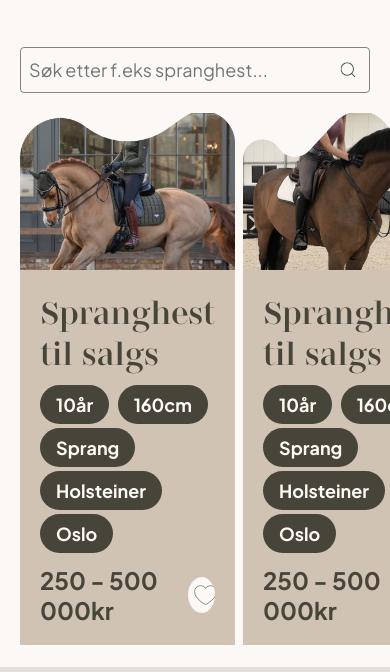
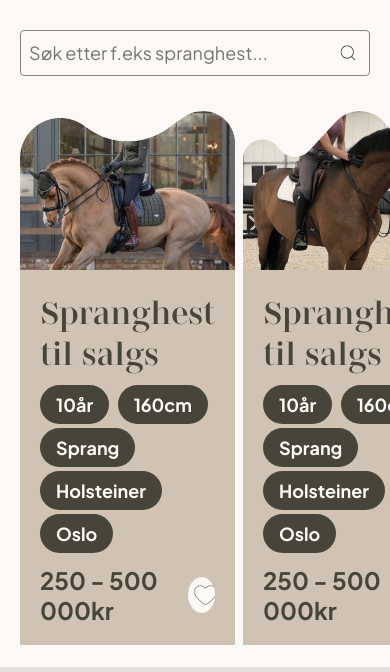
Before and after one commit to sofiabang/Ekvipasje, a plain HTML site: page hjem.html in a window 390 px wide. Shown: the part 100-772 px from the top of the page. Drawn offline with Linux system fonts and the light colour scheme.

Commit message:
changes the height

```diff
--- a/css/style.css
+++ b/css/style.css
@@ -698,7 +698,7 @@ nav.menu {
 
   .search-bar-mobile {
     position: fixed;
-    top: 15vh;
+    top: 13vh;
     left: 0;
     right: 0;
     z-index: 999;
```
